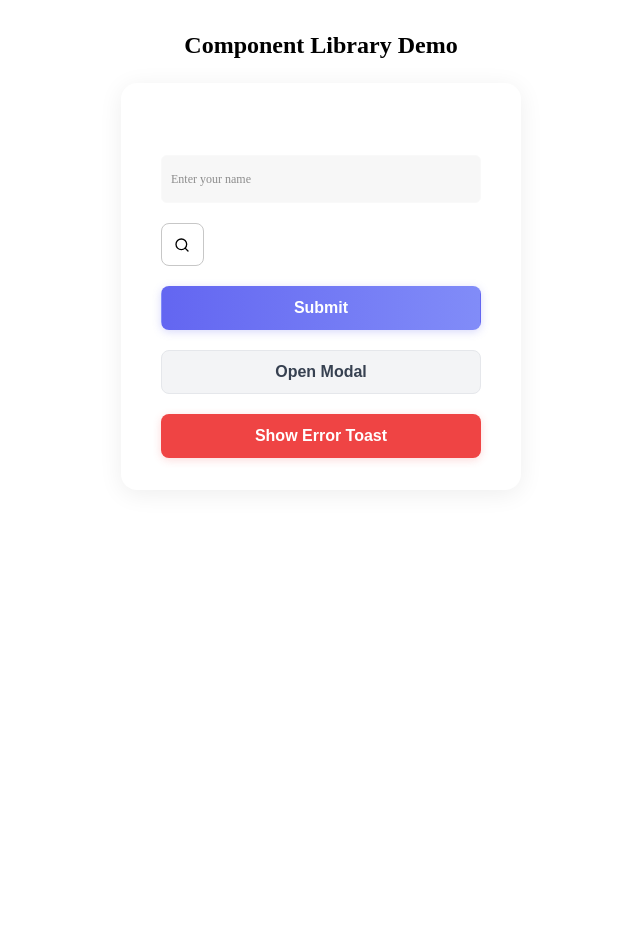
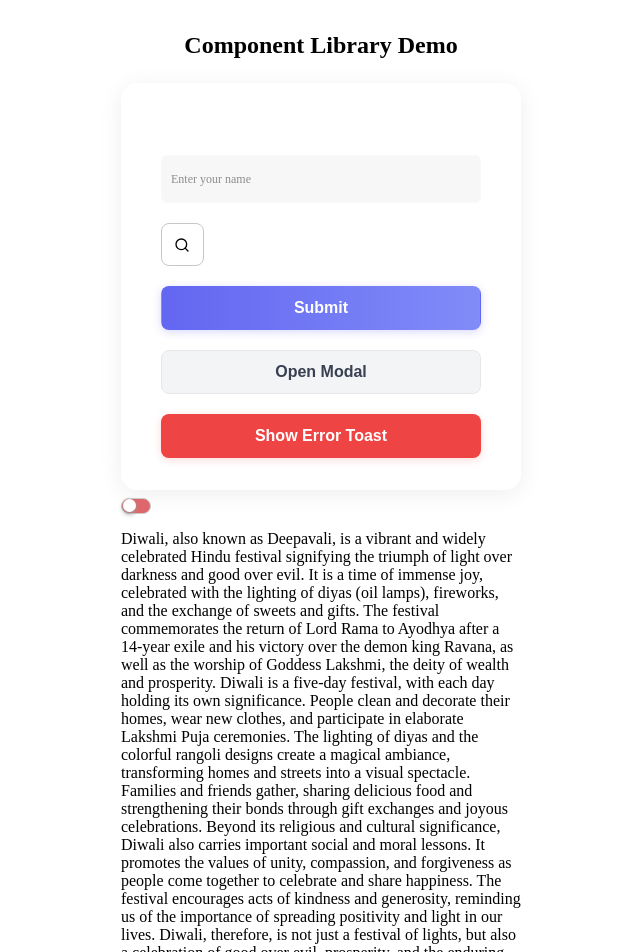
Before and after one commit to dimssu/dissu-helps, a React (Vite) app: page / in a window 1280 px wide. Shown: the top 952 px of the page, without its empty margins (319-959 px from the left). Before the commit the page ends 800 px from the top, so only its background shows below. Built offline with nearby package versions, Linux system fonts and the light colour scheme.

Commit message:
Summarizer and toggle button added

```diff
--- a/src/App.tsx
+++ b/src/App.tsx
@@ -7,6 +7,10 @@ import Button from './components/Button/Button'
 import Input from './components/Input/Input'
 import Form from './components/Form/Form'
 import Modal from './components/Modal/Modal'
+import { setAiConfig } from './aiComponents/config'
+import Summarizer from './aiComponents/Summarizer/Summarizer'
+import ToggleButton from './components/ToggleButton/ToggleButton'
+
 
 // Add this at the top of the file to extend the Window interface
 declare global {
@@ -20,6 +24,7 @@ function App() {
   const [showModal, setShowModal] = useState(false)
   const [formError, setFormError] = useState('')
   const [toasts, setToasts] = useState<ToastItem[]>([])
+  const [isChecked, setIsChecked] = useState(false)
 
   const showToast = (toast: Omit<ToastItem, 'id'>) => {
     setToasts((prev) => [
@@ -43,25 +48,21 @@ function App() {
     }
   }
 
+  setAiConfig({
+    llmProvider: 'gemini',
+    apiKey: 'AIzaSyDiInfo9C5E_vW-MTB-Xkm0BhFzV87dFRs'
+  })
+
   return (
     <div style={{ maxWidth: 400, margin: '2rem auto', position: 'relative' }}>
       <h2 style={{ textAlign: 'center', marginBottom: 24 }}>Component Library Demo</h2>
       <Form onSubmit={handleFormSubmit} error={formError}>
         <Input
-          type="text"
           placeholder="Enter your name"
           value={inputValue}
           onChange={(value: string) => setInputValue(value)}
-          isValid={!formError}
-          errorMessage={formError}
-          pattern=""
           disabled={false}
           readOnly={false}
-          maxLength={50}
-          allowNegative={false}
-          allowDecimal={false}
-          numberOfDecimals={4}
-          allowZero={true}
           showFloatingLabel={true}
         />
         <SearchBox
@@ -77,11 +78,31 @@ function App() {
           Show Error Toast
         </Button>
       </Form>
+      <ToggleButton checked={isChecked} onChange={() => setIsChecked(!isChecked)} variant="aica"/>
+      <p>Diwali, also known as Deepavali, is a vibrant and widely celebrated Hindu festival signifying the triumph of light over darkness and good over evil. It is a time of immense joy, celebrated with the lighting of diyas (oil lamps), fireworks, and the exchange of sweets and gifts. The festival commemorates the return of Lord Rama to Ayodhya after a 14-year exile and his victory over the demon king Ravana, as well as the worship of Goddess Lakshmi, the deity of wealth and prosperity.
+Diwali is a five-day festival, with each day holding its own significance. People clean and decorate their homes, wear new clothes, and participate in elaborate Lakshmi Puja ceremonies. The lighting of diyas and the colorful rangoli designs create a magical ambiance, transforming homes and streets into a visual spectacle. Families and friends gather, sharing delicious food and strengthening their bonds through gift exchanges and joyous celebrations.
+Beyond its religious and cultural significance, Diwali also carries important social and moral lessons. It promotes the values of unity, compassion, and forgiveness as people come together to celebrate and share happiness. The festival encourages acts of kindness and generosity, reminding us of the importance of spreading positivity and light in our lives. Diwali, therefore, is not just a festival of lights, but also a celebration of good over evil, prosperity, and the enduring power of love and togetherness.
+Essay on Diwali in English for Student (150, 200, 300, 400 Words) - eSaral
+Diwali is a time of great joy and celebration. It marks the day when the heroic King Rama defeated evil forces and returned home t...
+
+eSaral
+Essay on Diwali: The Festival of Lights - Vedantu
+Diwali Essay in English (300 Words) for Class 7 and 8 Diwali, also known as Deepavali, is one of the most important festivals in I...
+
+Vedantu
+
+An Essay On Diwali - BYJU'S
+“Diwali, also known as 'Deepavali' (a row of lamps), is one of the most fervently celebrated festivals of India. Diwali is often c...
+
+BYJU'S
+Show all
+</p>
 
       <Modal open={showModal} onClose={() => setShowModal(false)} title="Example Modal">
         <p>This is a classy modal. Click outside or the × to close.</p>
         <Button onClick={() => setShowModal(false)}>Close</Button>
       </Modal>
+      <Summarizer />
 
       <ToastContainer position="top-right" toasts={toasts} onRemove={handleRemoveToast} />
     </div>
--- a/src/aiComponents/Summarizer/Summarizer.scss
+++ b/src/aiComponents/Summarizer/Summarizer.scss
@@ -44,6 +44,27 @@
   line-height: 1.5;
   animation: fadeInScaleUp 0.15s ease-in-out forwards;
   transition: opacity 0.2s ease-in-out;
+
+  .summarizer-close-button {
+    position: absolute;
+    top: 4px;
+    right: 4px;
+    background: none;
+    border: none;
+    padding: 4px;
+    margin: 0;
+    cursor: pointer;
+    color: #aaaaaa;
+    display: flex;
+    align-items: center;
+    border-radius: 4px;
+    transition: all 0.2s ease-in-out;
+
+    &:hover {
+      color: #ffffff;
+      background-color: #444444;
+    }
+  }
 
   .summarizer-icon-button {
     background: none;
--- a/src/aiComponents/Summarizer/Summarizer.tsx
+++ b/src/aiComponents/Summarizer/Summarizer.tsx
@@ -2,7 +2,7 @@ import React, { useState, useEffect, useCallback, useRef } from 'react';
 import ReactDOM from 'react-dom';
 import { getLlmConfig } from '../llmConfigs';
 import './Summarizer.scss';
-import { FaMagic } from 'react-icons/fa';
+import { FaMagic, FaTimes } from 'react-icons/fa';
 
 const useTypewriter = (text: string, speed: number = 20) => {
   const [displayText, setDisplayText] = useState('');
@@ -119,7 +119,10 @@ const Summarizer: React.FC = () => {
         popupRef.current &&
         !popupRef.current.contains(event.target as Node)
       ) {
-        hidePopup();
+        // Only hide on outside click when the initial icon is shown
+        if (!isLoading && !summary && !error) {
+          hidePopup();
+        }
       }
     };
 
@@ -130,7 +133,7 @@ const Summarizer: React.FC = () => {
       document.removeEventListener('mouseup', handleMouseUp);
       document.removeEventListener('mousedown', handleClickOutside);
     };
-  }, [handleSelection, hidePopup]);
+  }, [handleSelection, hidePopup, isLoading, summary, error]);
 
   const handleSummarize = async () => {
     const selection = window.getSelection();
@@ -186,6 +189,15 @@ const Summarizer: React.FC = () => {
       style={{ top: `${position.top}px`, left: `${position.left}px` }}
       onMouseDown={(e) => e.stopPropagation()}
     >
+      {(summary || error) && (
+        <button
+          onClick={hidePopup}
+          className="summarizer-close-button"
+          title="Close"
+        >
+          <FaTimes />
+        </button>
+      )}
       {isLoading ? (
         <div className="summarizer-loader"></div>
       ) : error ? (
--- a/src/components/Toast/Toast.module.scss
+++ b/src/components/Toast/Toast.module.scss
@@ -12,6 +12,7 @@
   backdrop-filter: blur(16px) saturate(180%);
   -webkit-backdrop-filter: blur(16px) saturate(180%); // For Safari
   border: 1px solid rgba(255, 255, 255, 0.1);
+  overflow: hidden;
   transition: box-shadow 0.3s, border 0.3s, transform 0.3s;
   display: flex;
   align-items: flex-start;
--- /dev/null
+++ b/src/components/ToggleButton/ToggleButton.scss
@@ -0,0 +1,124 @@
+/* The switch - the box around the slider */
+.switch {
+    font-size: 7px;
+    position: relative;
+    display: inline-block;
+    width: 30px;
+    height: 16px;
+
+    &.success {
+        input:checked + .slider {
+            background-color: #12b76a;
+            &:before {
+                background-color: white;
+            }
+        }
+    }
+
+    &.primary {
+        input:checked + .slider {
+            background-color: #6021b3;
+            &:before {
+                background-color: white;
+            }
+        }
+
+        .slider:before {
+            background-color: white;
+        }
+    }
+
+    &.aica {
+        .slider {
+            background-color: #df666a; // Red for OFF state
+        }
+
+        input:checked + .slider {
+            background-color: #49a71b; // Green for ON state
+            &:before {
+                background-color: white;
+            }
+        }
+
+        input:not(:checked) + .slider {
+            background-color: #df666a; // Red for OFF state
+            &:before {
+                background-color: white;
+            }
+        }
+
+        &.disabled {
+            .slider {
+                background-color: #cbcbcb !important; // Grey for DISABLED state
+                cursor: not-allowed;
+
+                &:before {
+                    background-color: #d0d0d0;
+                }
+            }
+
+            input:checked + .slider {
+                background-color: #9d9d9d; // Grey for DISABLED state
+                &:before {
+                    background-color: #d0d0d0;
+                }
+            }
+        }
+
+        .slider:before {
+            background-color: white;
+        }
+    }
+}
+
+/* Hide default HTML checkbox */
+.switch input {
+    opacity: 0;
+    width: 0;
+    height: 0;
+}
+
+/* The slider */
+.slider {
+    position: absolute;
+    cursor: pointer;
+    top: 0;
+    left: 0;
+    right: 0;
+    bottom: 0px;
+    background: #bcbcbc;
+    transition: 200ms cubic-bezier(0.175, 0.885, 0.32, 1.5);
+    border-radius: 30px;
+    border: 1px solid #ccc;
+}
+
+.slider:before {
+    position: absolute;
+    content: '';
+    height: 1.9em;
+    width: 1.9em;
+    border-radius: 16px;
+    left: 1px;
+    top: 0px;
+    bottom: 0;
+    background-color: black;
+    box-shadow: 0 2px 5px #999999;
+    transition: 200ms cubic-bezier(0.175, 0.885, 0.32, 1.5);
+}
+
+input:checked + .slider {
+    background-color: #5fdd54;
+    border: 1px solid transparent;
+}
+
+input:checked + .slider:before {
+    transform: translateX(1.8em);
+}
+
+input:disabled + .slider {
+    background-color: #c6c6c6;
+    border: 1px solid transparent;
+}
+input:disabled + .slider::before {
+    background-color: rgb(108, 108, 108);
+}
--- /dev/null
+++ b/src/components/ToggleButton/ToggleButton.tsx
@@ -0,0 +1,20 @@
+import './ToggleButton.scss';
+
+export default function ToggleButton({
+    checked,
+    onChange,
+    disabled = false,
+    variant = 'default',
+}: {
+    checked: boolean;
+    onChange: () => void;
+    disabled?: boolean;
+    variant?: 'default' | 'success' | 'primary' | 'aica';
+}) {
+    return (
+        <label className={`switch ${variant} ${disabled ? 'disabled' : ''}`}>
+            <input type="checkbox" checked={checked} onChange={onChange} disabled={disabled} />
+            <span className="slider"></span>
+        </label>
+    );
+}
```
